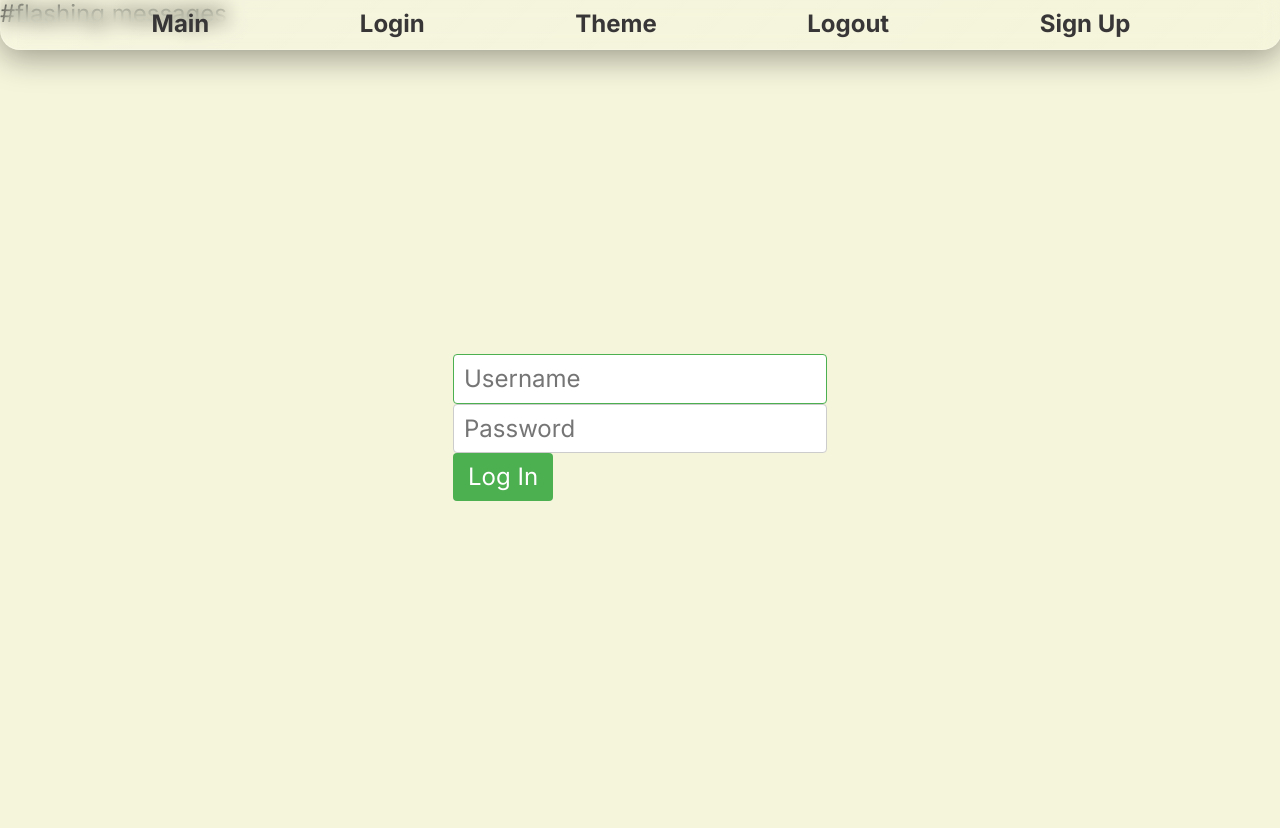
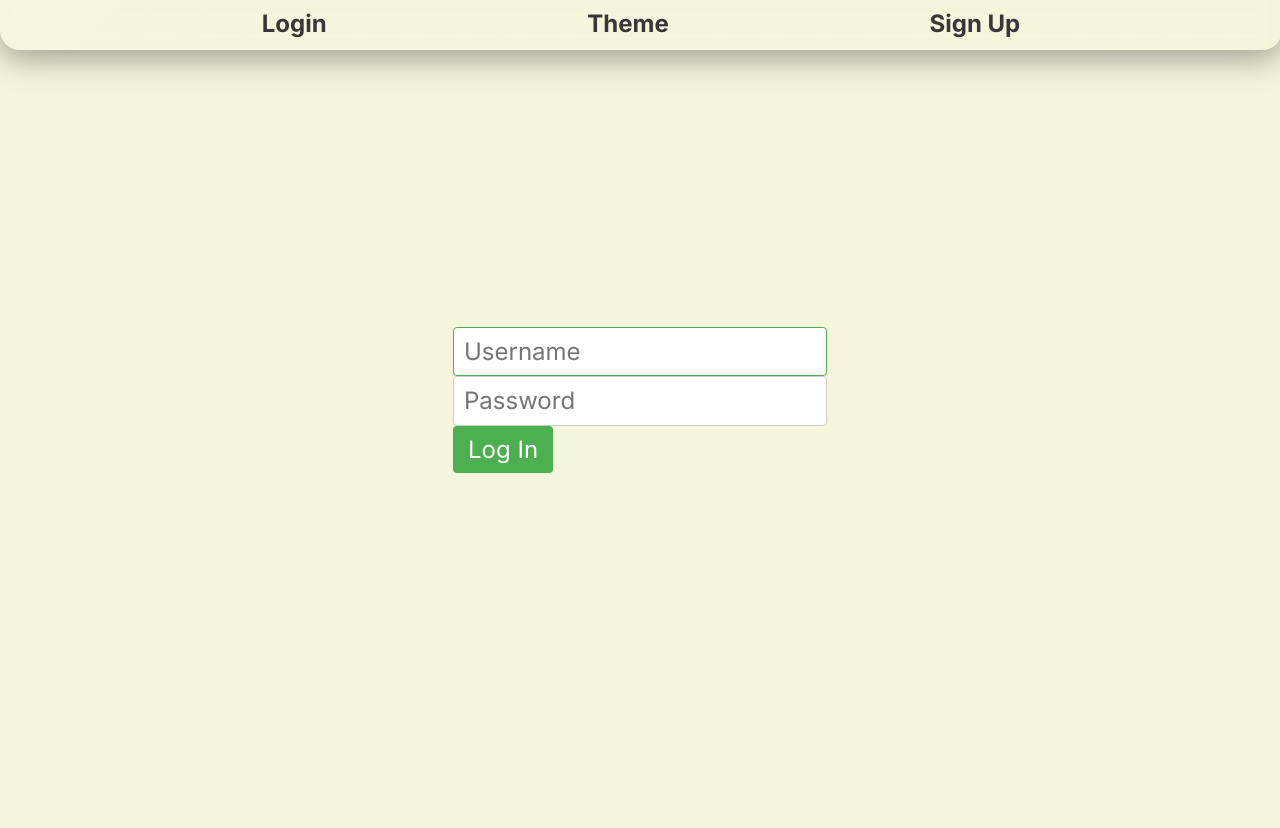
Before and after one commit to djidji09/CS50_final_project, a Flask app: page /auth/login in a window 1280 px wide. After the commit the page ends 473 px from the top, so only its background shows below. Run offline with Flask 3, Linux system fonts and the light colour scheme.

Commit message:
sign_up , login , logout fully functional

```diff
--- a/website/static/css/styles.css
+++ b/website/static/css/styles.css
@@ -260,6 +260,26 @@ button:hover {
   background-color: #45a049;
 }
 
+/* styling flashing messages*/
+.flash {
+  text-align: left;
+  max-width: 70%;
+  /* position message at top of page and centered */
+  position: fixed;
+  top: 50px;
+  left: 50%;
+  -ms-transform: translateX(-50%);
+  transform: translateX(-50%);
+}
+/*styling error messages*/
+.error {
+  color: red;
+}
+/*styling succes  messages*/
+.success {
+  color: green;
+}
+
 /* themes */
 
 /*light */
--- /dev/null
+++ b/website/templates/exercices.html
@@ -0,0 +1,4 @@
+{% extends "layout.html" %} {% block title %} index {% endblock %} {% block
+content %}
+<div class="wrapper"><h1>number of people in the gym</h1></div>
+{% endblock %}
--- a/website/templates/layout.html
+++ b/website/templates/layout.html
@@ -30,30 +30,29 @@
   <body class="light">
     <nav class="navbar container-fluid">
       <ul class="navbar_list glass">
-        <li><a href="{{ url_for('views.home') }}">main</a></li>
-        <li><a href="{{ url_for('auth.login') }}">Login</a></li>
-        <li class="has_dropdown">
-          <a id="swatch" href="#">theme</a>
-          <!-- <ul class="dropdown ">
-            <li class="dropdown_item"><a id="dark" href="#">dark</a></li>
-            <li class="dropdown_item"><a id="light" href="#">light</a></li>
-          </ul>
-        </li> -->
-        </li>
+        {% if current_user.is_authenticated %}
+        <li><a href="{{ url_for('views.home') }}">GYM</a></li>
+        <li><a id="swatch" href="#">theme</a></li>
+        <li><a href="{{ url_for('views.exercices') }}">exercices</a></li>
 
         <li><a href="{{ url_for('auth.logout') }}">Logout</a></li>
-        <li>
-          <a href="{{ url_for('auth.sign_up') }}">sign up</a>
-        </li>
+        {% else %}
+        <li><a href="{{ url_for('auth.login') }}">Login</a></li>
+        <li><a id="swatch" href="#">theme</a></li>
+        <li><a href="{{ url_for('auth.sign_up') }}">sign up</a></li>
+        {% endif %}
       </ul>
     </nav>
-    #flashing messages {% with messages =
-    get_flashed_messages(with_categories=true) %} {% if messages %} {% for
-    category,message in messages %} {% if category== 'danger' %}
-    <div class="danger">{{message}}</div>
-    {% else %}
-    <div class="success">{{message}}</div>
-    {% endif %} {% endfor %} {% endif %} {% endwith %}
+
+    <div class="flash">
+      {% with messages = get_flashed_messages(with_categories=true) %} {% if
+      messages %} {% for category,message in messages %} {% if category==
+      'error' %}
+      <div class="error">{{message}}</div>
+      {% else %}
+      <div class="success">{{message}}</div>
+      {% endif %} {% endfor %} {% endif %} {% endwith %}
+    </div>
     <main>{% block content %}{% endblock %}</main>
   </body>
 </html>
```
Also changed, not shown: website/views.py (+9 -0 lines), instance/gym.db.
